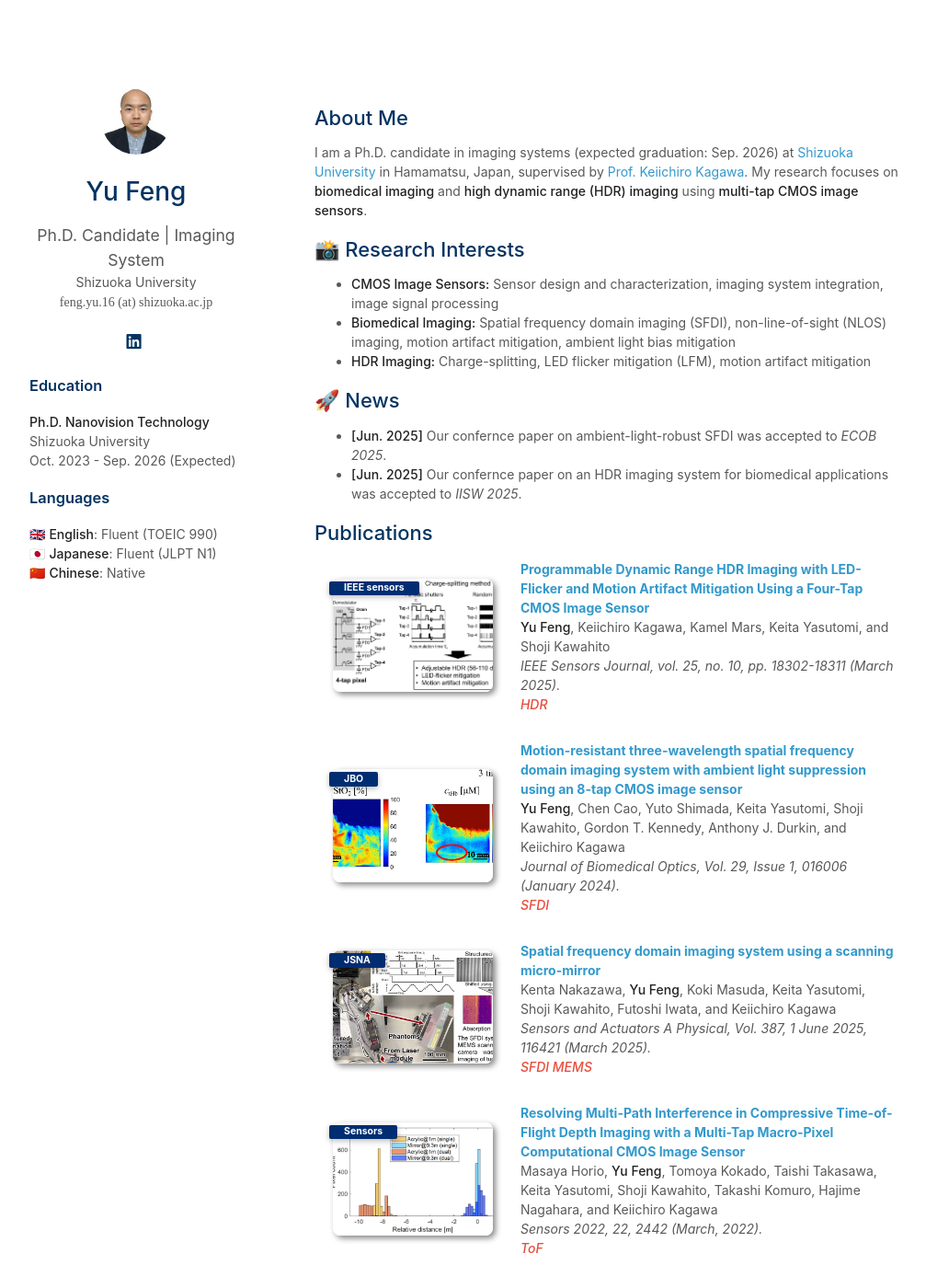
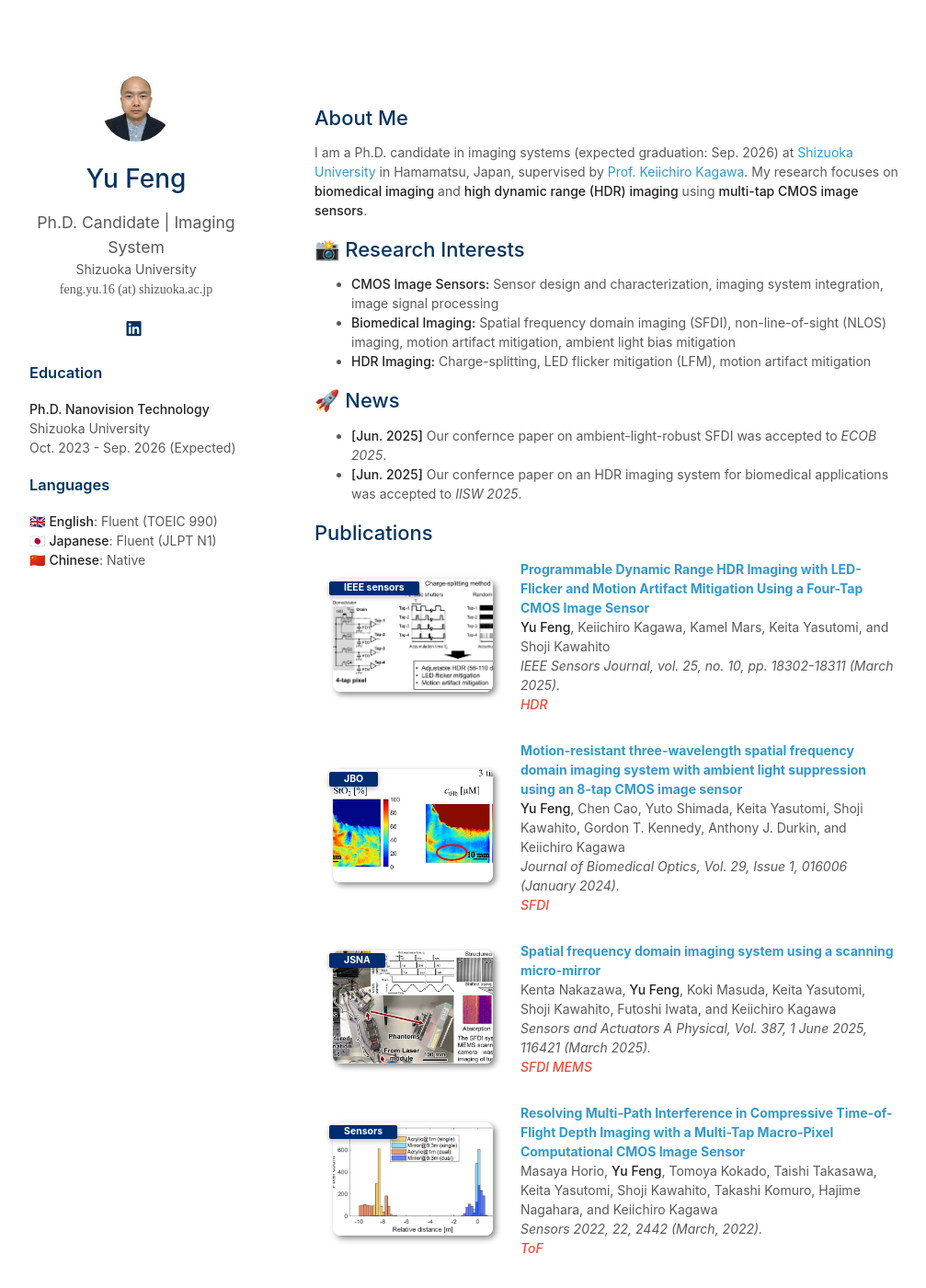
Before and after one commit to y-fen/y-fen.github.io, a Jekyll site: the page built from index.md, in a window 1280 px wide and 1400 px high. Shown: the whole window at 92% size, without its empty margins (128-1135 px from the left). Built offline with Jekyll 4.4.1, drawn with Linux system fonts in a browser that asks for light colours; a style sheet for code colours, icons or effects is not loaded.

Commit message:
Update minimal-light.scss

```diff
--- a/_sass/minimal-light.scss
+++ b/_sass/minimal-light.scss
@@ -360,7 +360,7 @@ header {
   float:left;
   position:fixed;
   -webkit-font-smoothing:subpixel-antialiased;
-  padding-top:1.0em;
+  padding-top:0em;
   text-align:center
 }
 
```
